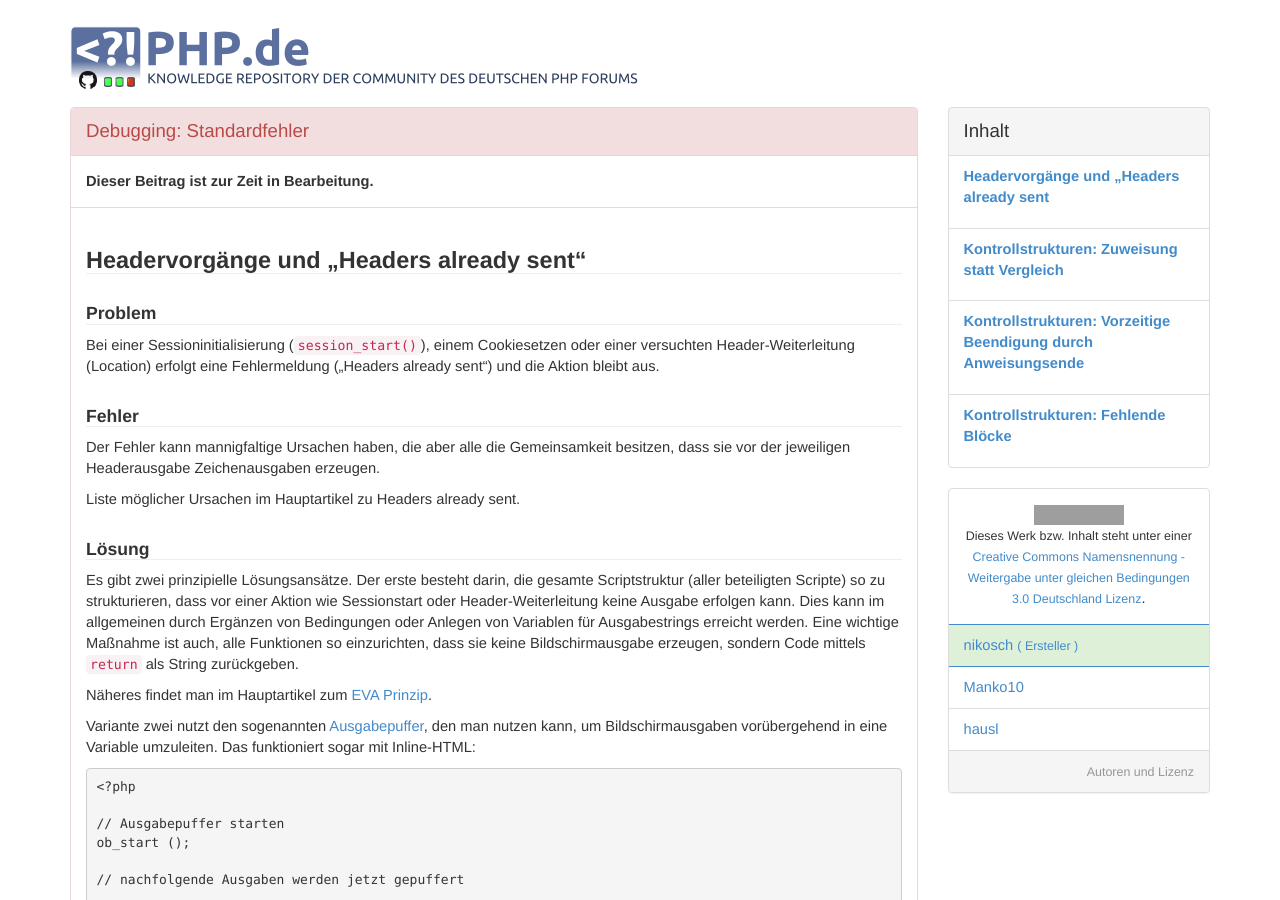
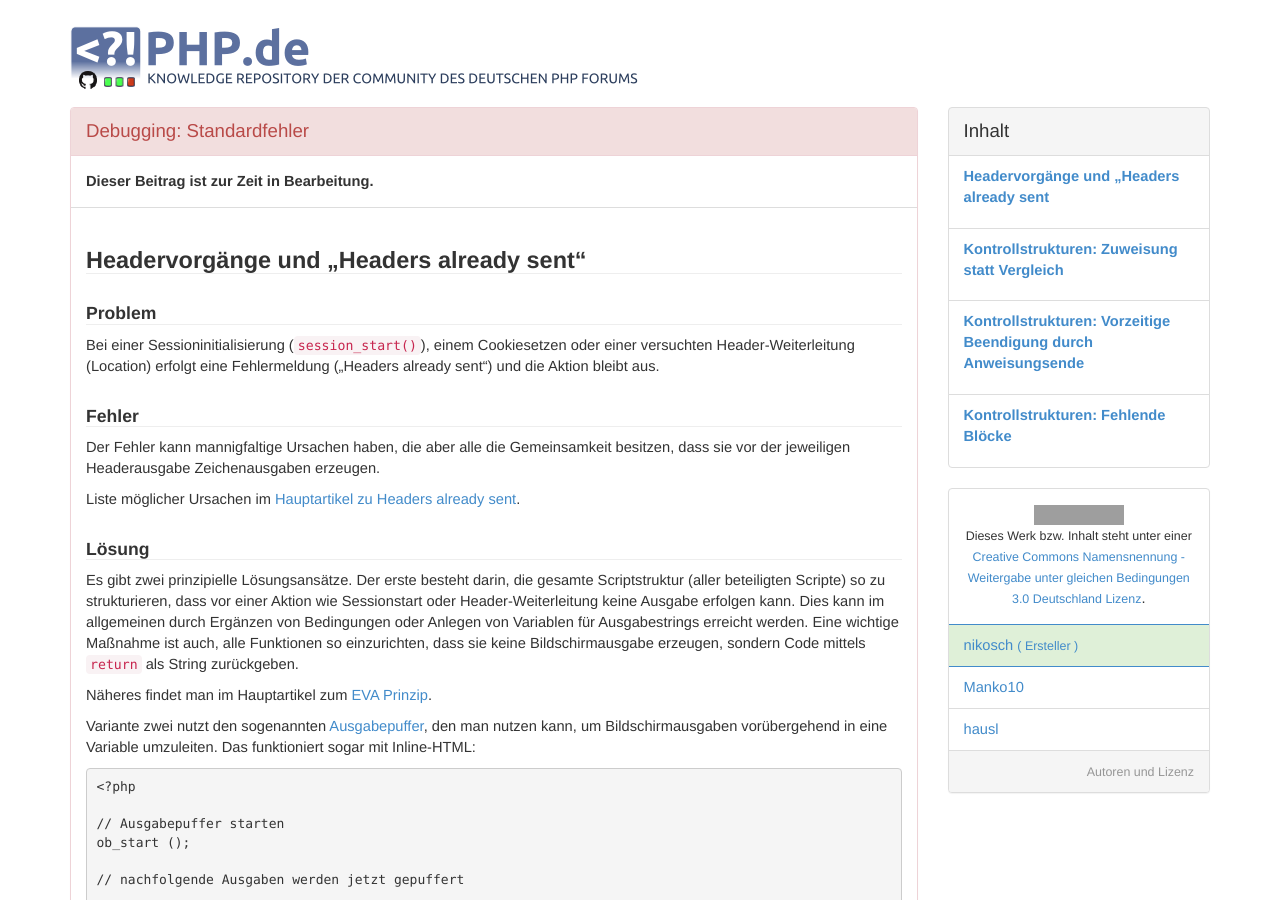
Before and after one commit to php-de/php-de.github.io, a Jekyll site: the page built from debugging/standardfehler.md, in a window 1280 px wide and 900 px high. Built offline with Jekyll 4.4.1, drawn with Linux system fonts in a browser that asks for light colours; grey boxes are pictures that could not be loaded.

```diff
--- a/debugging/standardfehler.md
+++ b/debugging/standardfehler.md
@@ -43,7 +43,7 @@ Bei einer Sessioninitialisierung (`session_start()`), einem Cookiesetzen oder ei
 
 Der Fehler kann mannigfaltige Ursachen haben, die aber alle die Gemeinsamkeit besitzen, dass sie vor der jeweiligen Headerausgabe Zeichenausgaben erzeugen.
 
-Liste möglicher Ursachen im Hauptartikel zu Headers already sent.
+Liste möglicher Ursachen im [Hauptartikel zu Headers already sent](#).
 
 #### Lösung
 
```
